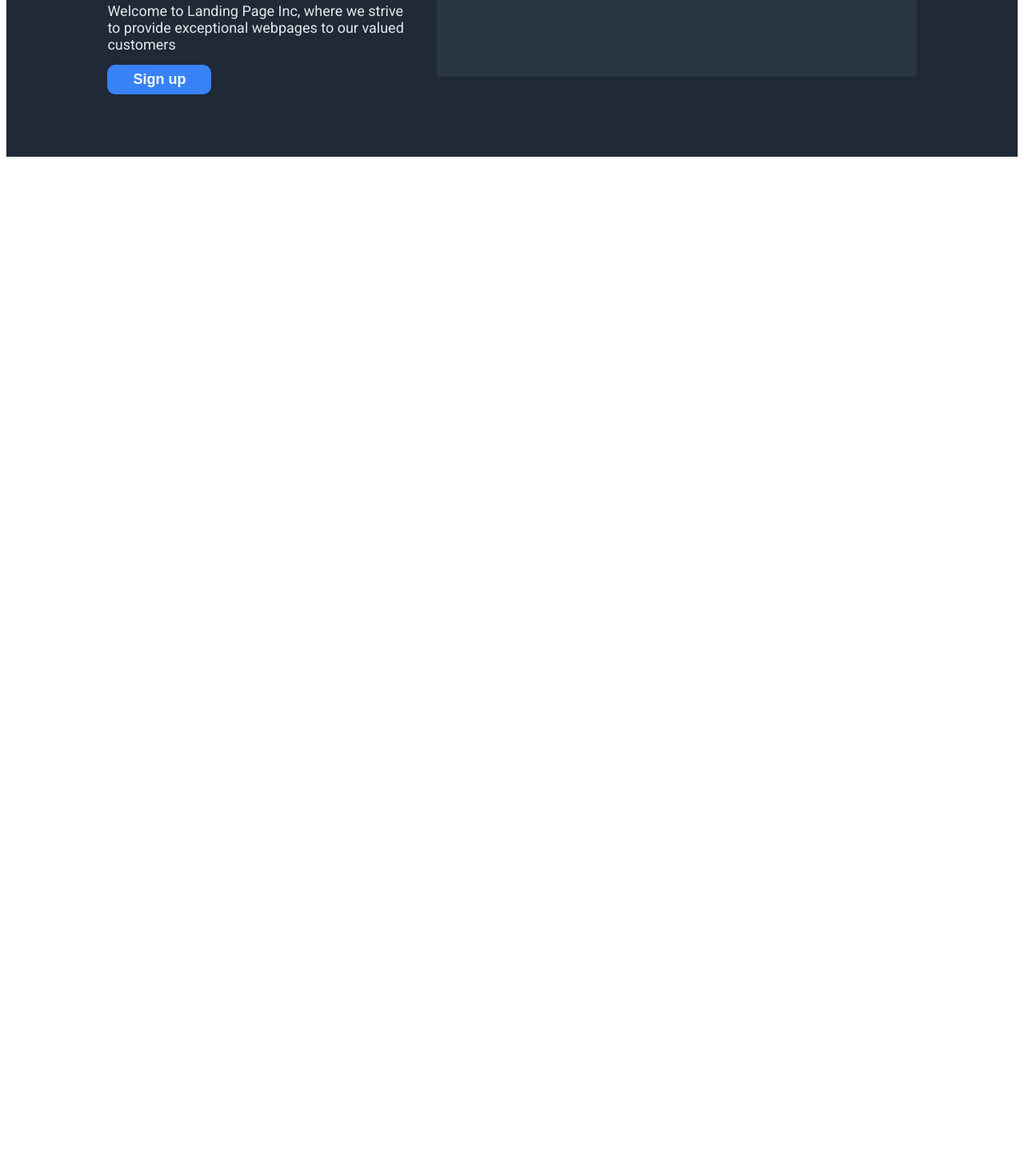
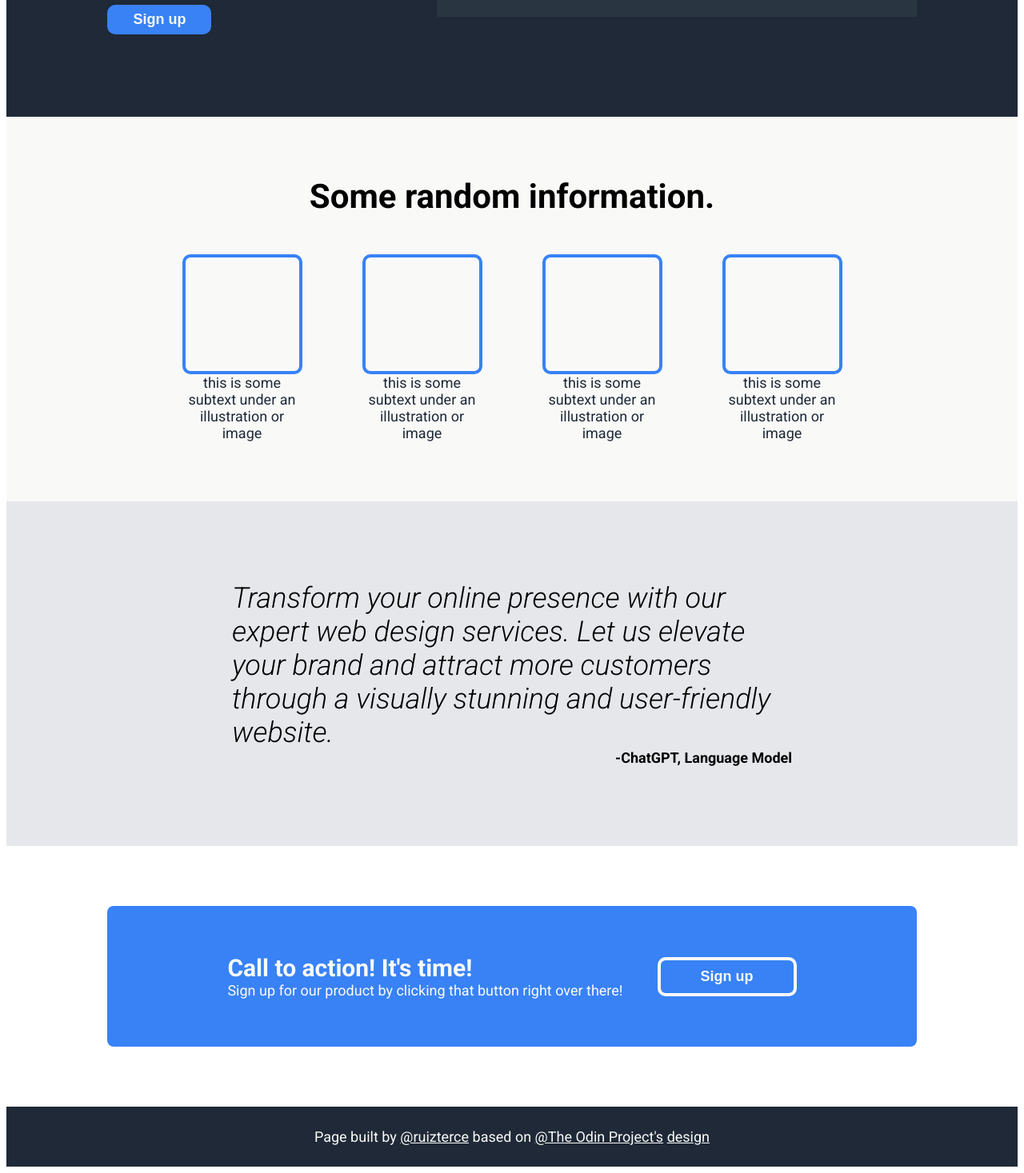
Before and after one commit to ruizterce/odin-landing-page, a plain HTML site: page index.html in a window 1280 px wide. Shown: the part 384-1851 px from the top of the page at 80% size. Before the commit the page ends 800 px from the top, so only its background shows below. Drawn offline with Linux system fonts and the light colour scheme.

Commit message:
Add more content and footer
Add second, third and four content areas and a footer in html. Populate
and style them.

```diff
--- a/index.html
+++ b/index.html
@@ -22,19 +22,67 @@
         <a href="">header link two</a>
         <a href="">header link three</a>
     </div>
+
     <div class="first">
         <div class="hero">
-            <h1> This website is awesome</h1>
-            <h2>Welcome to Landing Page Inc, where we strive to provide exceptional webpages to our valued customers
+            <h1> What an amazing website!</h1>
+            <h2>Welcome to Landing Page Services, where we strive to provide exceptional webpages to our valued
+                customers
             </h2>
             <button>Sign up</button>
         </div>
         <div class="placeholder">this is a placeholder for an image</div>
-
     </div>
 
+    <div class="second">
+        <div class="main-text">Some random information.</div>
+        <div class="card-wrap">
+            <div class="card">
+                <div class="card-img"></div>
+                <div class="card-text">this is some subtext under an illustration or image</div>
+            </div>
+            <div class="card">
+                <div class="card-img"></div>
+                <div class="card-text">this is some subtext under an illustration or image</div>
+            </div>
+            <div class="card">
+                <div class="card-img"></div>
+                <div class="card-text">this is some subtext under an illustration or image</div>
+            </div>
+            <div class="card">
+                <div class="card-img"></div>
+                <div class="card-text">this is some subtext under an illustration or image</div>
+            </div>
 
+        </div>
+    </div>
 
+    <div class="third">
+        <div class="quote-wrap">
+            <div class="quote-text">Transform your online presence with our expert web design services.
+                Let us elevate your brand and attract more customers through a visually stunning and user-friendly
+                website.
+            </div>
+            <div class="quote-author">-ChatGPT, Language Model</div>
+        </div>
+    </div>
+
+    <div class="fourth">
+        <div class="call-to-action">
+            <div class="left-column">
+                <div class="main-text">Call to action! It's time!</div>
+                <div class="sub-text">Sign up for our product by clicking that button right over there!</div>
+            </div>
+            <button>Sign up</button>
+        </div>
+    </div>
+
+    <div class="footer">
+        <div> Page built by <a href="https://github.com/ruizterce">@ruizterce</a> based on <a
+                href="https://github.com/TheOdinProject">@The Odin Project's</a> <a
+                href="https://cdn.statically.io/gh/TheOdinProject/curriculum/81a5d553f4073e593d23a6ab00d50eef8620796d/foundations/html_css/project/imgs/01.png">design</a>
+        </div>
+    </div>
 
 </body>
 
--- a/style.css
+++ b/style.css
@@ -1,11 +1,11 @@
-body > * {
+body>* {
     font-family: 'Roboto', sans-serif;
     padding-left: 10%;
     padding-right: 10%;
 }
 
 h1 {
-    font-size:48px;
+    font-size: 48px;
     font-stretch: extra-condensed;
     font-weight: 800;
     color: #F9FAF8;
@@ -31,14 +31,14 @@ h2 {
     gap: 24px;
 }
 
-a {
+.header a {
     text-decoration: none;
-    color:#F9FAF8;
+    color: #F9FAF8;
     font-size: 18px;
 }
 
 .logo {
-    flex:1;
+    flex: 1;
     font-family: 'Roboto', sans-serif;
     font-size: 24px;
     font-weight: 900;
@@ -49,13 +49,13 @@ a {
     display: flex;
     justify-content: space-between;
     align-items: center;
-    padding-top: 100px;
+    padding-top: 0px;
     padding-bottom: 50px;
     box-sizing: border-box;
     color: #E5E7EB;
     background-color: #1F2937;
     gap: 24px;
-    height: 500px;
+    height: 450px;
     font-size: 18px;
     border-top: 64px;
 }
@@ -77,10 +77,140 @@ a {
 
 button {
     color: #F9FAF8;
-    background-color:   #3882F6;
+    background-color: #3882F6;
     padding: 8px 32px;
     border-radius: 10px;
     font-weight: 800;
     font-size: 18px;
     border-style: none;
 }
+
+.second {
+    background-color: #F9FAF8;
+    display: flex;
+    flex-direction: column;
+    align-items: center;
+    padding-top: 75px;
+    padding-bottom: 75px;
+
+}
+
+.second .main-text {
+    padding-bottom: 48px;
+    font-weight: 900;
+    font-size: 42px;
+}
+
+.second .card-wrap {
+    display: flex;
+    justify-content: center;
+    gap: 75px;
+    flex-wrap: wrap;
+
+}
+
+.card {
+    display: flex;
+    flex-direction: column;
+    align-items: center;
+    width: 150px;
+}
+
+.card-img {
+    width: inherit;
+    height: 150px;
+    box-sizing: border-box;
+    border-width: 10px;
+    border: 4px solid #3882F6;
+    border-radius: 10px;
+    flex: 0 0 auto;
+}
+
+.card-text {
+    font-size: 18px;
+    color: #1F2937;
+    text-align: center;
+}
+
+.third {
+    background-color: #E5E7EB;
+    padding-top: 100px;
+    padding-bottom: 100px;
+    display: flex;
+    justify-content: center;
+}
+
+.quote-wrap {
+    width: 700px;
+    display: flex;
+    flex-direction: column;
+    justify-content: center;
+}
+
+.quote-text {
+    font-style: italic;
+    font-weight: 300;
+    font-size: 36px;
+    align-self: center;
+}
+
+.quote-author {
+    align-self: flex-end;
+    font-weight: 800;
+    font-size: 18px;
+}
+
+.fourth {
+    display: flex;
+    justify-content: center;
+    padding-top: 75px;
+    padding-bottom: 75px;
+}
+
+.call-to-action {
+    background-color: #3882F6;
+    border-radius: 8px;
+    display: flex;
+    justify-content: space-between;
+    align-items: center;
+    width: 80%;
+    padding: 60px 150px;
+
+}
+
+.call-to-action .left-column .main-text {
+    color: #F9FAF8;
+    font-size: 30px;
+    font-weight: 900;
+}
+
+.call-to-action .left-column .sub-text {
+    color: #F9FAF8;
+    font-size: 18px;
+}
+
+.call-to-action button {
+    border: 4px solid #F9FAF8;
+    padding: 10px 50px;
+    flex: 0 0 auto;
+    box-sizing: border-box;
+    max-height: 56px;
+}
+
+.footer {
+    height: 75px;
+    background-color: #1F2937;
+    display: flex;
+    justify-content: center;
+    align-items: center;
+}
+
+.footer a {
+    text-decoration: underline;
+}
+
+.footer a,
+.footer div {
+    color: #F9FAF8;
+    font-size: 18px;
+}
```
